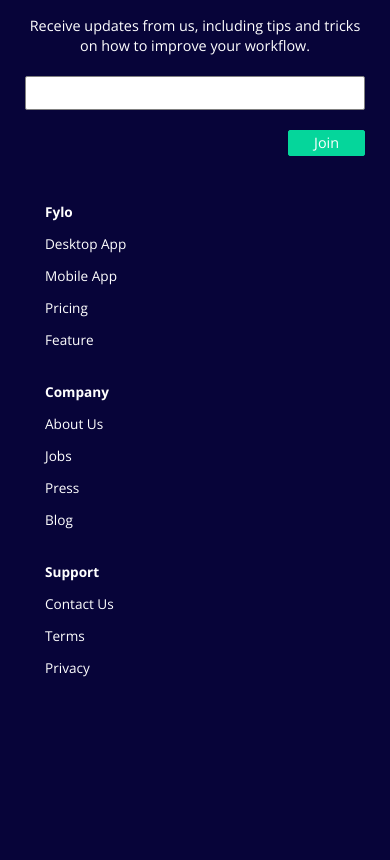
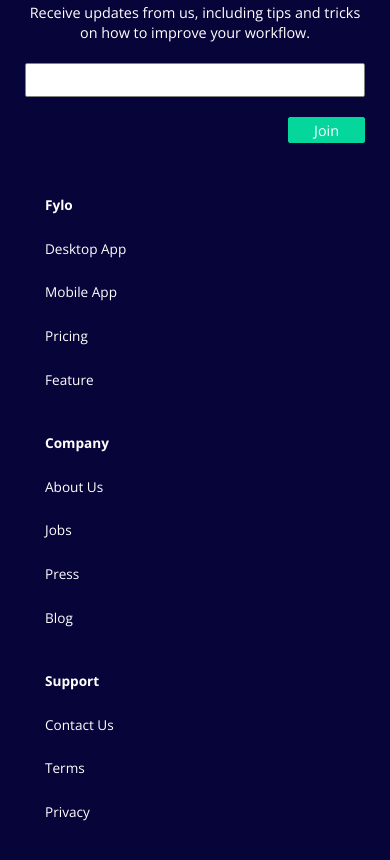
Before and after one commit to laura-brumm/fylo, a website: page index.html in a window 390 px wide. Shown: the part 2612-3472 px from the top of the page. Drawn offline with nearby package versions, Linux system fonts and the light colour scheme.

Commit message:
Fix footer position and footer list spacing

```diff
--- a/scss/_main.scss
+++ b/scss/_main.scss
@@ -247,7 +247,7 @@
     }
 
     @media (max-width: 550px) {
-      bottom: -900px;
+      bottom: -1050px;
     }
   }
 
@@ -304,7 +304,8 @@
       }
 
       li {
-        line-height: 2rem;
+        padding-top: 15px;
+        padding-bottom: 15px;
 
         a {
           color: $white;
```
Also changed, not shown: style.css.
